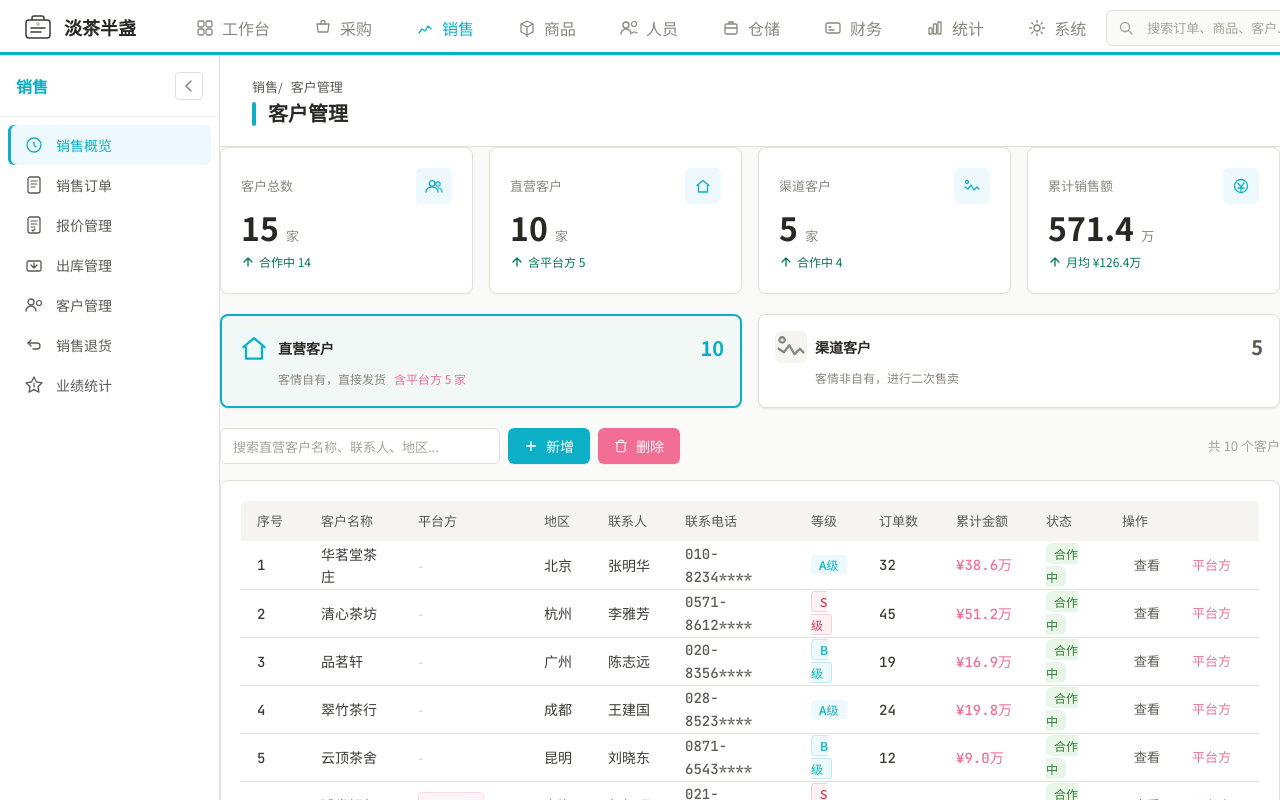
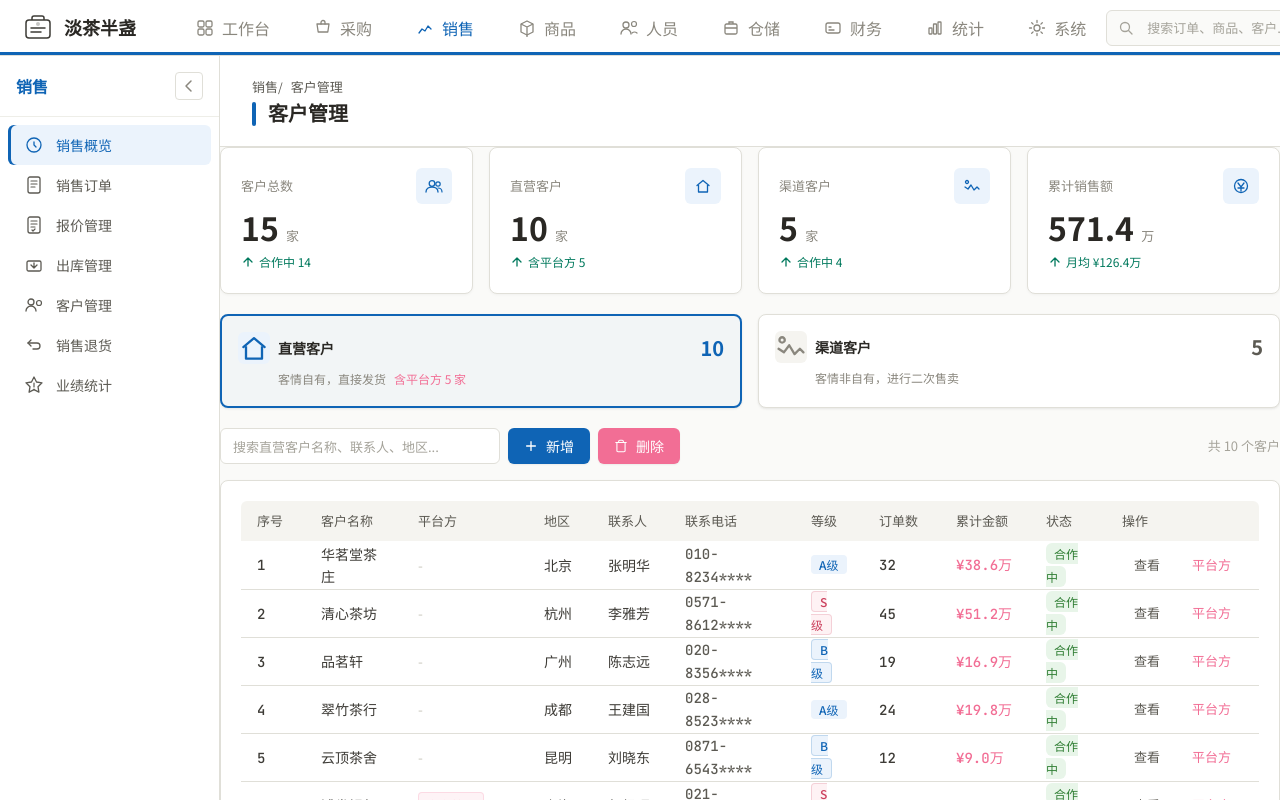
Before and after one commit to zsdxtw/dcbztea-buddy, a React (Vite) app: page /sales/sales-customers in a window 1280 px wide. Shown: the top 800 px of the page. Built offline with nearby package versions, Linux system fonts and the light colour scheme.

Commit message:
feat: 拉取并理解项目文件
Co-authored-by: traeagent <traeagent@users.noreply.github.com>

```diff
--- a/src/data/customers.tsx
+++ b/src/data/customers.tsx
@@ -55,7 +55,7 @@ export const CUSTOMER_TYPE_DESC: Record<CustomerItem['type'], string> = {
 export const LEVEL_COLORS: Record<string, { bg: string; color: string }> = {
   'S级': { bg: '#FEF2F4', color: '#CB405D' },
   'A级': { bg: 'var(--color-module-sales-lightest)', color: 'var(--color-module-sales-base)' },
-  'B级': { bg: '#EDF9FC', color: '#0DAFC6' },
+  'B级': { bg: '#EBF3FC', color: '#0F64B5' },
   'C级': { bg: 'var(--color-neutral-100)', color: 'var(--color-neutral-500)' },
 };
 
--- a/src/pages/sales/SalesCustomers.tsx
+++ b/src/pages/sales/SalesCustomers.tsx
@@ -14,8 +14,8 @@ import {
 } from '../../data/customers';
 
 /* ── 销售模块色 ── */
-const PRIMARY = '#0DAFC6';
-const PRIMARY_LIGHT = '#EDF9FC';
+const PRIMARY = '#0F64B5';
+const PRIMARY_LIGHT = '#EBF3FC';
 const SECONDARY = '#F26E95';
 const SECONDARY_LIGHT = '#FDF0EC';
 
--- a/src/tokens/index.css
+++ b/src/tokens/index.css
@@ -44,10 +44,10 @@
   --color-module-purchase-darkest: #8E283E;
   --color-module-purchase-secondary: #0F64B5; --color-module-purchase-secondary-light: #D6E8F7;
 
-  /* ── 模块色（销售）主色 #0DAFC6 + 辅色 #F26E95 ── */
-  --color-module-sales-lightest: #EDF9FC; --color-module-sales-light: #D0F2F8;
-  --color-module-sales-base: #0DAFC6; --color-module-sales-dark: #0B97AB;
-  --color-module-sales-darkest: #087A8A;
+  /* ── 模块色（销售）主色 #0F64B5 + 辅色 #F26E95 ── */
+  --color-module-sales-lightest: #EBF3FC; --color-module-sales-light: #C5DAF5;
+  --color-module-sales-base: #0F64B5; --color-module-sales-dark: #0C5299;
+  --color-module-sales-darkest: #093F7D;
   --color-module-sales-secondary: #F26E95; --color-module-sales-secondary-light: #FDF0F5;
 
   /* ── 模块色（仓储）主色 #5F4027 + 辅色 #FED6B8 ── */
```
Also changed, not shown: .trae/rules/project_rules.md.
